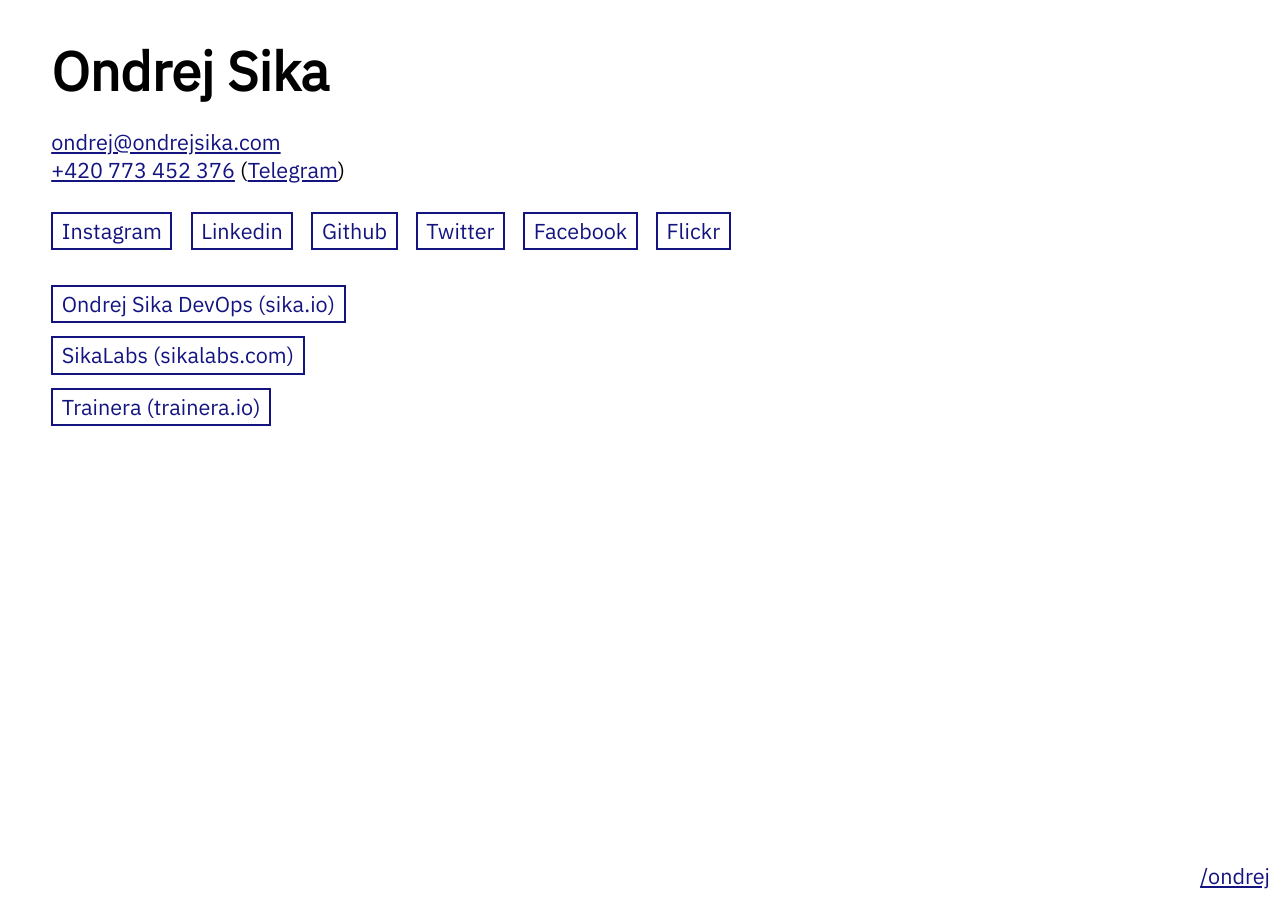
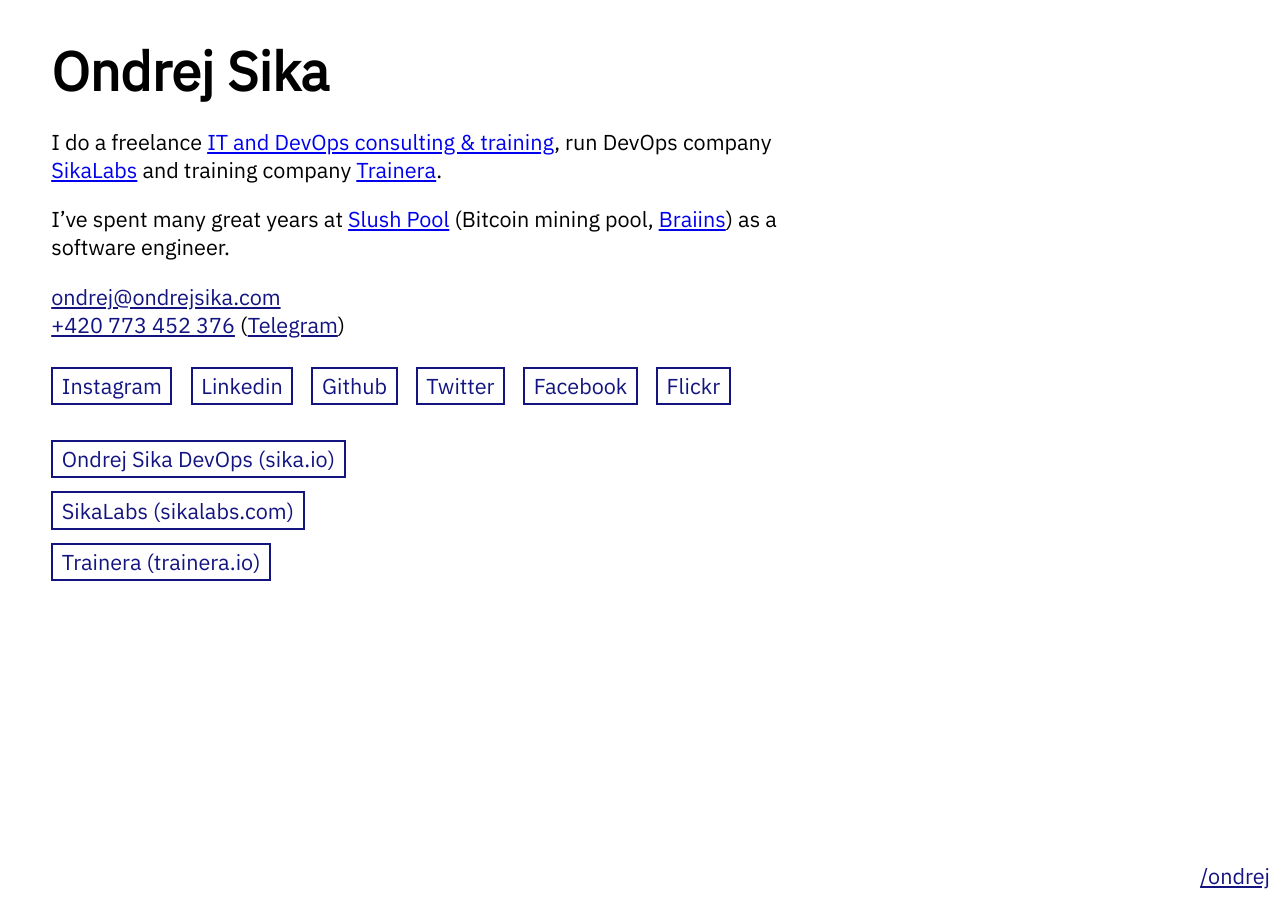
Before and after one commit to ondrejsika/ondrejsika.com, a Jekyll site: the page built from homepage/2021/index.md, in a window 1280 px wide. Built offline with Jekyll 4.4.1, drawn with Linux system fonts in a browser that asks for light colours.

Commit message:
feat(homepage/2021): Add text from current homepage

```diff
--- a/homepage/2021/index.html
+++ b/homepage/2021/index.md
@@ -3,6 +3,13 @@
 ---
 
 <h1 class="header">Ondrej Sika</h1>
+
+<div markdown="1">
+I do a freelance [IT and DevOps consulting & training](https://sika.io), run DevOps company [SikaLabs](https://sikalabs.com) and training company [Trainera](https://trainera.io).
+
+I've spent many great years at [Slush Pool](https://slushpool.com) (Bitcoin mining pool, [Braiins](https://braiins.com)) as a software engineer.
+</div>
+
 <p>
   <a href="mailto:ondrej@ondrejsika.com" class="link">ondrej@ondrejsika.com</a>
   <br />
```
